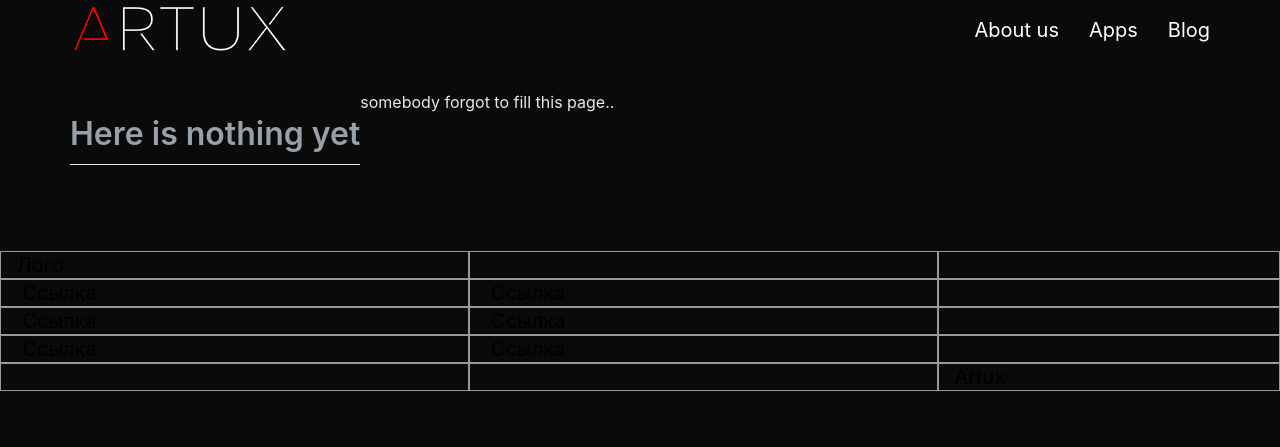
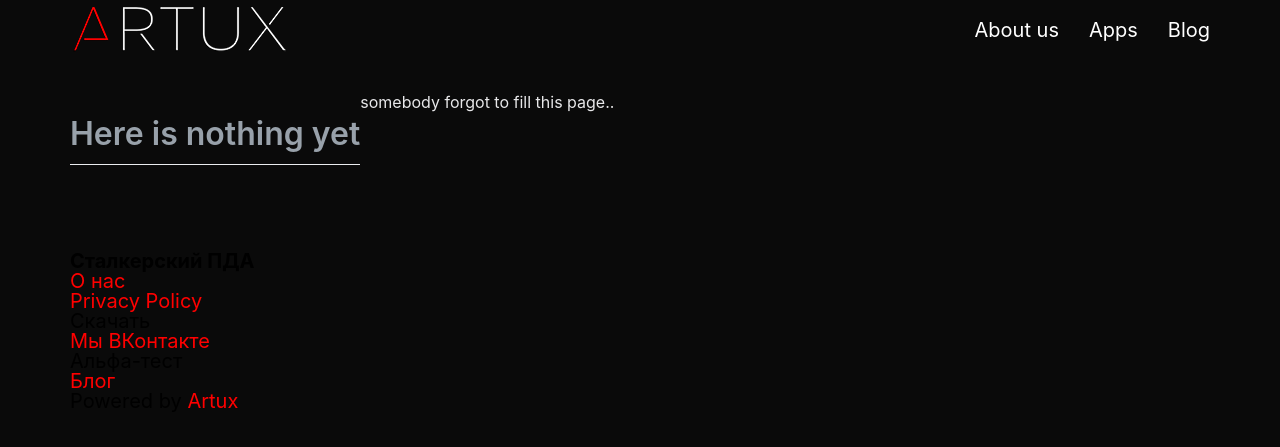
Before and after one commit to dmuzhinskiy/artux-page, a Jekyll site: the page built from _pages/about.html, in a window 1280 px wide. Shown: the top 447 px of the page. Built offline with Jekyll 4.4.1, drawn with Linux system fonts in a browser that asks for light colours; nearby versions of some CDN libraries.

Commit message:
Update footer.html

```diff
--- a/_includes/footer.html
+++ b/_includes/footer.html
@@ -1,34 +1,45 @@
-<footer>
+	<div class="footer">
+		<div class="container">
+   			<div class="footer-main">
+				<div class="col-md-6 footer-main-left">
+					<h3>Сталкерский ПДА</h3>
+					<div class="footer-bottom">
+                                        	<div class="col-md-6 footer-bottom-left">
+							<a target="_blank" href="https://artux.net/about"><p class=active>О нас</p></a>
+							<a target="_blank" href="https://artux.net/privacy/"><p>Privacy Policy </p></a>
+							<p>Скачать</p>
+						</div>
+						<div class="col-md-6 footer-bottom-left">
+							<a target="_blank" href="https://vk.com/stalker_pda"><p>Мы ВКонтакте</p></a>
+							<p>Альфа-тест</p>
+							<a href="https://artux.net/blog/" target="_blank"><p>Блог</p></a>
+						</div>
+						<div class="clearfix"></div>
+					</div>
+                                     <div class="clearfix"></div>
+				</div>
+				<div class="col-md-6 footer-main-right">
+					<ul>
+					</ul>
+					<p>Powered by <a href="http://artux.net/" target="_blank">Artux</a></p>
+				</div>
+				<div class="clearfix"></div>
+			</div>
+		</div>
+                <script type="text/javascript">
+									$(document).ready(function() {
+										/*
+										var defaults = {
+								  			containerID: 'toTop', // fading element id
+											containerHoverID: 'toTopHover', // fading element hover id
+											scrollSpeed: 1200,
+											easingType: 'linear'
+								 		};
+										*/
 
-<div class="divTable">
-<div class="divTableBody">
-<div class="divTableRow">
-<div class="divTableCell">&nbsp;Лого</div>
-<div class="divTableCell">&nbsp;</div>
-<div class="divTableCell">&nbsp;</div>
-</div>
-<div class="divTableRow">
-<div class="divTableCell">&nbsp;&nbsp;Ссылка</div>
-<div class="divTableCell">&nbsp;&nbsp;Ссылка</div>
-<div class="divTableCell">&nbsp;</div>
-</div>
-<div class="divTableRow">
-<div class="divTableCell">&nbsp;&nbsp;Ссылка</div>
-<div class="divTableCell">&nbsp;&nbsp;Ссылка</div>
-<div class="divTableCell">&nbsp;</div>
-</div>
-<div class="divTableRow">
-<div class="divTableCell">&nbsp;&nbsp;Ссылка</div>
-<div class="divTableCell">&nbsp;&nbsp;Ссылка</div>
-<div class="divTableCell">&nbsp;</div>
-</div>
-<div class="divTableRow">
-<div class="divTableCell">&nbsp;</div>
-<div class="divTableCell">&nbsp;</div>
-<div class="divTableCell">&nbsp;Artux</div>
-</div>
-</div>
-</div>
-<!-- DivTable.com -->
+										$().UItoTop({ easingType: 'easeOutQuart' });
 
-</footer>
+									});
+								</script>
+					<a href="#" id="toTop" style="display: block;"> <span id="toTopHover" style="opacity: 1;"> </span></a>
+		</div>
```
